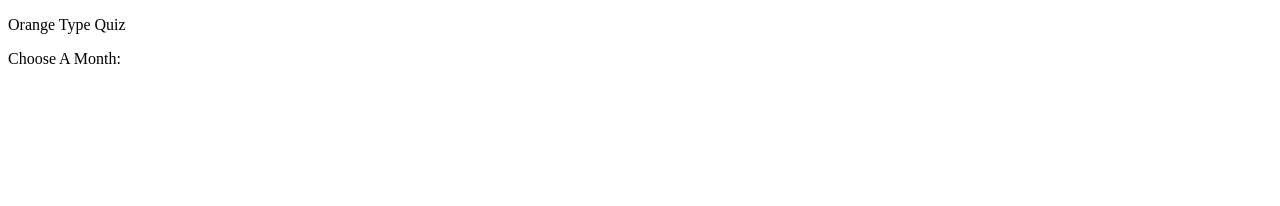
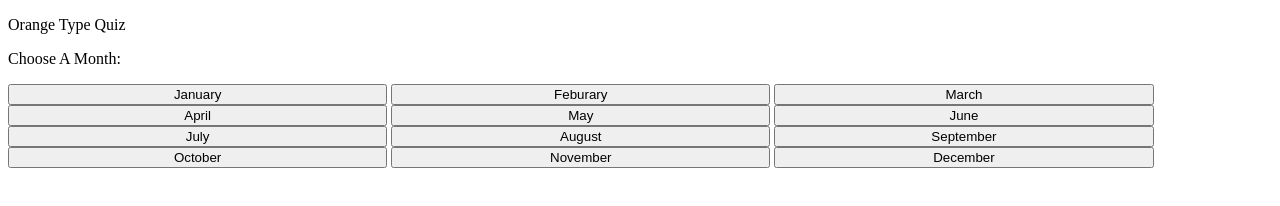
Before and after one commit to 1aaronw/cutiehack2022, a plain HTML site: page index.html in a window 1280 px wide. Drawn offline with Linux system fonts and the light colour scheme.

Commit message:
buttons added

```diff
--- a/index.html
+++ b/index.html
@@ -12,5 +12,26 @@
         <p>Orange Type Quiz</p>
         <p>Choose A Month:</p>
     </div>
+
+    <div class="btn-group" style="width:100%">
+        <button style="width:30%">January</button>
+        <button style="width:30%">Feburary</button>
+        <button style="width:30%">March</button>
+      </div>
+    <div class="btn-group" style="width:100%">
+        <button style="width:30%">April</button>
+        <button style="width:30%">May</button>
+        <button style="width:30%">June</button>
+      </div>
+    <div class="btn-group" style="width:100%">
+        <button style="width:30%">July</button>
+        <button style="width:30%">August</button>
+        <button style="width:30%">September</button>
+      </div>
+    <div class="btn-group" style="width:100%">
+        <button style="width:30%">October</button>
+        <button style="width:30%">November</button>
+        <button style="width:30%">December</button>
+      </div>
 </body>
 </html>
```
